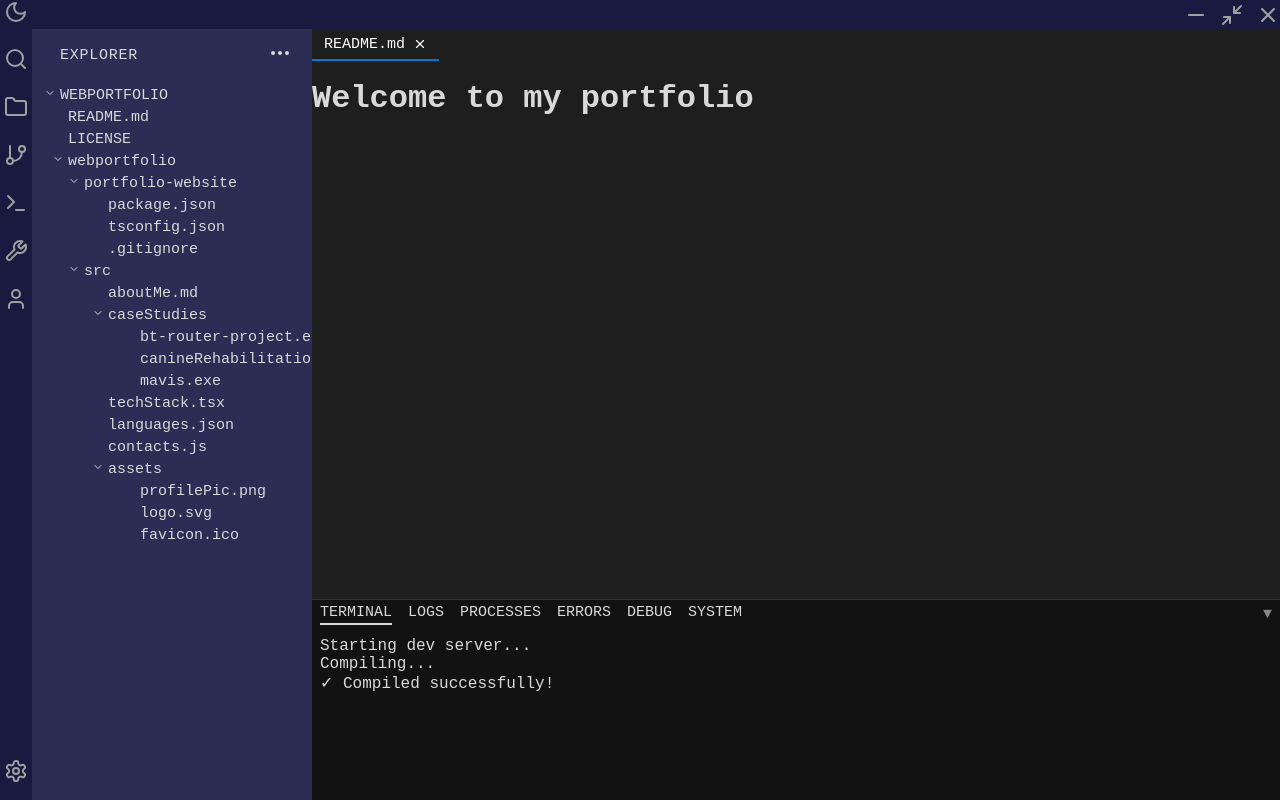
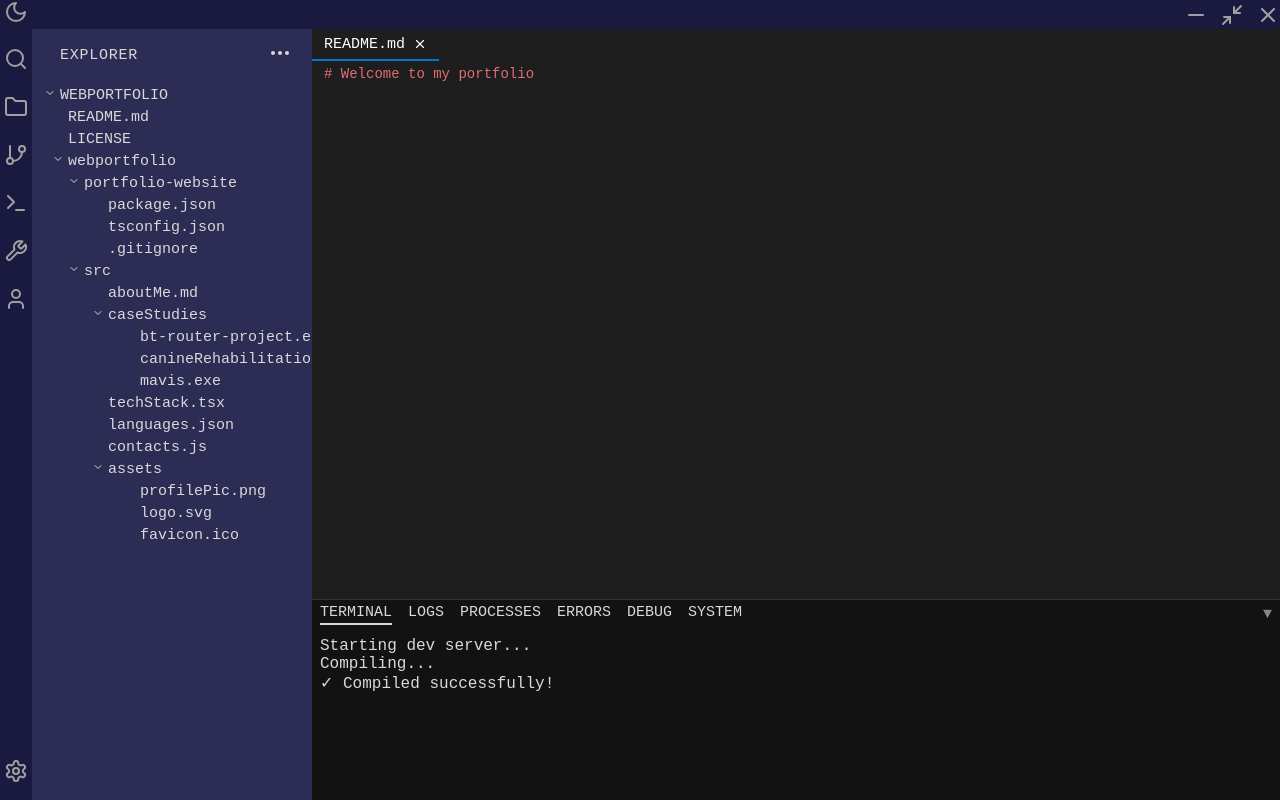
Before and after one commit to natebassett/webportfolio, a Next.js app in the folder portfolio-site/: page / in a window 1280 px wide. Built offline with nearby package versions, Linux system fonts and the light colour scheme.

Commit message:
fixed rendering and styling issues.

```diff
--- a/portfolio-site/src/components/EditorWindow.tsx
+++ b/portfolio-site/src/components/EditorWindow.tsx
@@ -1,6 +1,8 @@
 import { useTab } from '@/contexts/TabContext';
 import { useEffect, useState } from 'react';
-import FileRenderer from '@/components/FileRenderer';
+import Image from 'next/image';
+import { Light as SyntaxHighlighter } from 'react-syntax-highlighter';
+import { atomOneDark } from 'react-syntax-highlighter/dist/cjs/styles/hljs';
 
 export default function EditorWindow() {
   const { activeTab } = useTab();
@@ -17,23 +19,97 @@ export default function EditorWindow() {
     }
   }, [activeTab]);
 
-  // Optional aggressive preload
+  // Preload image for markdown
   useEffect(() => {
-    const img = new Image();
+    const img = new window.Image();
     img.src = '/assets/profilePic.jpg';
   }, []);
 
-  if (!activeTab) return <div className="flex-1 bg-gray-900" />;
+  if (!activeTab) {
+    return <div className="flex-1 bg-gray-900" />;
+  }
+
+  const isMarkdown = activeTab.name.endsWith('.md');
+
+  const getLanguage = (name: string) => {
+    if (name.endsWith('.json')) return 'json';
+    if (name.endsWith('.js')) return 'javascript';
+    if (name.endsWith('.md')) return 'markdown';
+    if (name.endsWith('.tsx')) return 'typescript';
+    return 'plaintext';
+  };
+
+  if (isMarkdown) {
+    const lines = fileContent.split('\n');
+    const processedLines = lines.map((line) => {
+      const imageMatch = line.match(/!\[.*\]\((.*)\)/);
+      if (imageMatch) return null; // Remove the image link line
+      return line;
+    }).filter((line) => line !== null) as string[]; // filter out nulls
+
+    const imageLinks = [...fileContent.matchAll(/!\[.*\]\((.*)\)/g)].map((match) => match[1]);
+
+    return (
+      <div className="custom-scroll overflow-auto flex-1 w-full h-full bg-gray-900">
+        <div className="relative">
+          <SyntaxHighlighter
+            language={getLanguage(activeTab.name)}
+            style={atomOneDark}
+            customStyle={{
+              backgroundColor: 'transparent',
+              padding: 0,
+              margin: 0,
+              fontSize: '14px',
+              fontFamily: 'Fira Code, monospace',
+              lineHeight: '1.6',
+              minHeight: '100%',
+              paddingLeft: '12px',
+              paddingTop: '4px',
+              paddingRight: '8px',
+            }}
+            showLineNumbers={false}
+          >
+            {processedLines.join('\n')}
+          </SyntaxHighlighter>
+
+          {imageLinks.map((src, index) => (
+            <div key={index} className="pl-[12px] mt-2">
+              <Image
+                src={src}
+                alt="Markdown image"
+                width={120}
+                height={120}
+                className="rounded-full object-cover"
+                priority
+              />
+            </div>
+          ))}
+        </div>
+      </div>
+    );
+  }
 
   return (
     <div className="custom-scroll overflow-auto flex-1 w-full h-full bg-gray-900">
-      <div className="min-h-full w-full px-6 py-4">
-        {activeTab.name && fileContent ? (
-          <FileRenderer fileName={activeTab.name} fileContent={fileContent} />
-        ) : (
-          <div className="text-gray-400">Loading file...</div>
-        )}
-      </div>
+      <SyntaxHighlighter
+        language={getLanguage(activeTab.name)}
+        style={atomOneDark}
+        customStyle={{
+          backgroundColor: 'transparent',
+          padding: 0,
+          margin: 0,
+          fontSize: '14px',
+          fontFamily: 'Fira Code, monospace',
+          lineHeight: '1.6',
+          minHeight: '100%',
+          paddingLeft: '12px',
+          paddingTop: '4px',
+          paddingRight: '8px',
+        }}
+        showLineNumbers={false}
+      >
+        {fileContent}
+      </SyntaxHighlighter>
     </div>
   );
 }
--- a/portfolio-site/src/components/FileRenderer.tsx
+++ b/portfolio-site/src/components/FileRenderer.tsx
@@ -1,17 +1,7 @@
 import React from 'react';
+import Image from 'next/image';
 import { Light as SyntaxHighlighter } from 'react-syntax-highlighter';
 import { atomOneDark } from 'react-syntax-highlighter/dist/cjs/styles/hljs';
-import ReactMarkdown from 'react-markdown';
-import remarkGfm from 'remark-gfm';
-import Image from 'next/image';
-
-import js from 'react-syntax-highlighter/dist/cjs/languages/hljs/javascript';
-import json from 'react-syntax-highlighter/dist/cjs/languages/hljs/json';
-import markdown from 'react-syntax-highlighter/dist/cjs/languages/hljs/markdown';
-
-SyntaxHighlighter.registerLanguage('json', json);
-SyntaxHighlighter.registerLanguage('javascript', js);
-SyntaxHighlighter.registerLanguage('markdown', markdown);
 
 interface FileRendererProps {
   fileName: string;
@@ -21,6 +11,36 @@ interface FileRendererProps {
 export default function FileRenderer({ fileName, fileContent }: FileRendererProps) {
   const isMarkdown = fileName.endsWith('.md');
 
+  if (isMarkdown) {
+    const lines = fileContent.split('\n');
+
+    return (
+      <div className="font-mono text-[#D9D9D9] text-sm whitespace-pre leading-snug pl-6">
+        {lines.map((line, index) => {
+          const imageMatch = line.match(/!\[.*\]\((.*)\)/);
+
+          if (imageMatch) {
+            const src = imageMatch[1];
+            return (
+              <div key={index} className="my-4 flex justify-center">
+                <Image
+                  src={src}
+                  alt="Markdown image"
+                  width={120}
+                  height={120}
+                  className="rounded-full object-cover"
+                  priority
+                />
+              </div>
+            );
+          }
+
+          return <div key={index}>{line}</div>;
+        })}
+      </div>
+    );
+  }
+
   const getLanguage = (name: string) => {
     if (name.endsWith('.json')) return 'json';
     if (name.endsWith('.js')) return 'javascript';
@@ -28,33 +48,6 @@ export default function FileRenderer({ fileName, fileContent }: FileRendererProp
     if (name.endsWith('.tsx')) return 'typescript';
     return 'plaintext';
   };
-
-  if (isMarkdown) {
-    return (
-      <div className="prose prose-invert max-w-none">
-        <ReactMarkdown
-          remarkPlugins={[remarkGfm]}
-          components={{
-            img: ({ node, ...props }) => {
-              const src = typeof props.src === 'string' ? props.src : '/assets/profilePic.jpg';
-              return (
-                <Image
-                  src={src}
-                  alt={props.alt ?? 'Profile image'}
-                  width={120}
-                  height={120}
-                  className="rounded-full mx-auto my-4"
-                  priority
-                />
-              );
-            },
-          }}
-        >
-          {fileContent}
-        </ReactMarkdown>
-      </div>
-    );
-  }
 
   return (
     <SyntaxHighlighter
```
